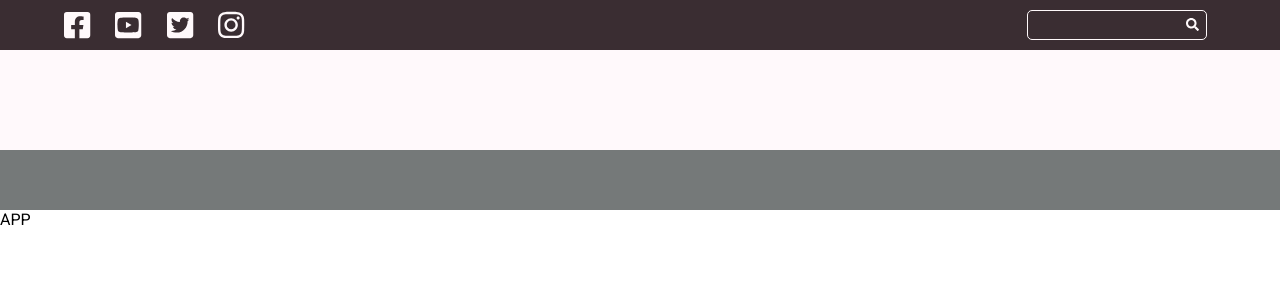
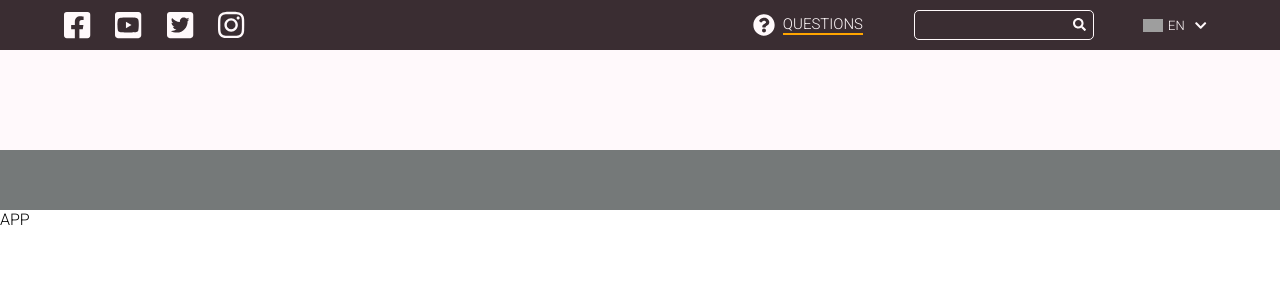
Before and after one commit to Pier2208/guitar_shop_extended, a React (Create React App) app in the folder client/: page / in a window 1280 px wide. Shown: the top 300 px of the page. Built offline with nearby package versions, Linux system fonts and the light colour scheme; grey boxes are pictures that could not be loaded.

Commit message:
Header: added LangSelector

```diff
--- a/client/src/App.js
+++ b/client/src/App.js
@@ -20,7 +20,7 @@ library.add(fab, fas)
 
 //global styles
 const GlobalStyle = createGlobalStyle`
-    @import url('https://fonts.googleapis.com/css?family=Roboto:400,700');
+    @import url('https://fonts.googleapis.com/css?family=Roboto:300,700');
 
     html {
         box-sizing: border-box;
--- a/client/src/components/Header/SearchBar.js
+++ b/client/src/components/Header/SearchBar.js
@@ -4,6 +4,8 @@ import styled from 'styled-components'
 //imported components
 import SocialIcons from '../UI/utils/SocialIcons'
 import Search from '../UI/utils/Search'
+import LangSelector from '../UI/utils/LangSelector'
+import Questions from '../UI/utils/Questions'
 
 //styled components
 const SearchBarWrapper = styled.div`
@@ -25,7 +27,9 @@ const SearchBar = () =>
     <SearchBarWrapper>
         <Container>
             <SocialIcons />
+            <Questions />
             <Search />
+            <LangSelector />
         </Container>
     </SearchBarWrapper>
 
--- /dev/null
+++ b/client/src/components/UI/utils/LangSelector.js
@@ -0,0 +1,53 @@
+import React, { Component } from 'react'
+import styled from 'styled-components'
+import { FontAwesomeIcon } from '@fortawesome/react-fontawesome'
+
+
+//styled components
+const Wrapper = styled.div`
+    display: flex;
+    align-items: center;
+    height: 4rem;
+    padding: 0 1rem;
+    margin-left: 3rem;
+    svg {
+        color: ${({theme}) => theme.fontColorLight};
+        font-size: 1.3rem;
+    }
+`
+
+const FlagNTagWrapper = styled.div`
+    display: flex;
+    align-items: center;
+    margin-right: 1rem;
+`
+
+const Flag = styled.div`
+    width: 2rem;
+    height: 1.3rem;
+    background-position: top !important;
+    background-size: cover !important;
+`
+const Tag = styled.span`
+    color: ${({theme}) => theme.fontColorLight};
+    font-size: 1.3rem;
+    margin-left: .5rem;
+`
+
+class LangSelector extends Component {
+    render() {
+        return (
+            <Wrapper>
+                <FlagNTagWrapper>
+                    <Flag style={{
+                        background: `url('https://res.cloudinary.com/dwhnxncff/image/upload/v1546372123/Guitar_shop_static_images/ca.svg')`
+                    }} />
+                    <Tag>EN</Tag>
+                </FlagNTagWrapper>
+                <FontAwesomeIcon icon="chevron-down" />
+            </Wrapper>
+        )
+    }
+}
+
+export default LangSelector
--- /dev/null
+++ b/client/src/components/UI/utils/Questions.js
@@ -0,0 +1,36 @@
+import React from 'react'
+import styled from 'styled-components'
+import { FontAwesomeIcon } from '@fortawesome/react-fontawesome'
+
+//styled components
+const QuestionsWrapper = styled.div`
+    display: flex;
+    align-items: center;
+    padding: 0 1rem;
+    justify-content: space-around;
+
+    h3 {
+        color: ${({ theme }) => theme.fontColorLight};
+        font-size: 1.5rem;
+        font-weight: 300;
+        text-transform: uppercase;
+        margin-left: .8rem;
+        border-bottom: 2px solid orange;
+    }
+
+    svg {
+        color: ${({ theme }) => theme.fontColorLight};
+        font-size: 2.2rem;
+    }
+`
+
+const Questions = () => {
+    return (
+        <QuestionsWrapper>
+            <FontAwesomeIcon icon="question-circle" />
+            <h3>Questions</h3>
+        </QuestionsWrapper>
+    )
+}
+
+export default Questions
--- a/client/src/components/UI/utils/Search.js
+++ b/client/src/components/UI/utils/Search.js
@@ -9,6 +9,7 @@ const Form = styled.form`
     align-items: center;
     justify-content: center;
     width: 20rem;
+    margin-left: 3rem;
 `
 
 const Button = styled.button`
--- a/client/src/components/UI/utils/SocialIcons.js
+++ b/client/src/components/UI/utils/SocialIcons.js
@@ -9,6 +9,7 @@ const SocialIconsWrapper = styled.div`
     justify-content: space-between;
     width: 18rem;
     background-color: 'transparent';
+    margin-right: auto;
 
     svg {
         font-size: 3rem;
```
